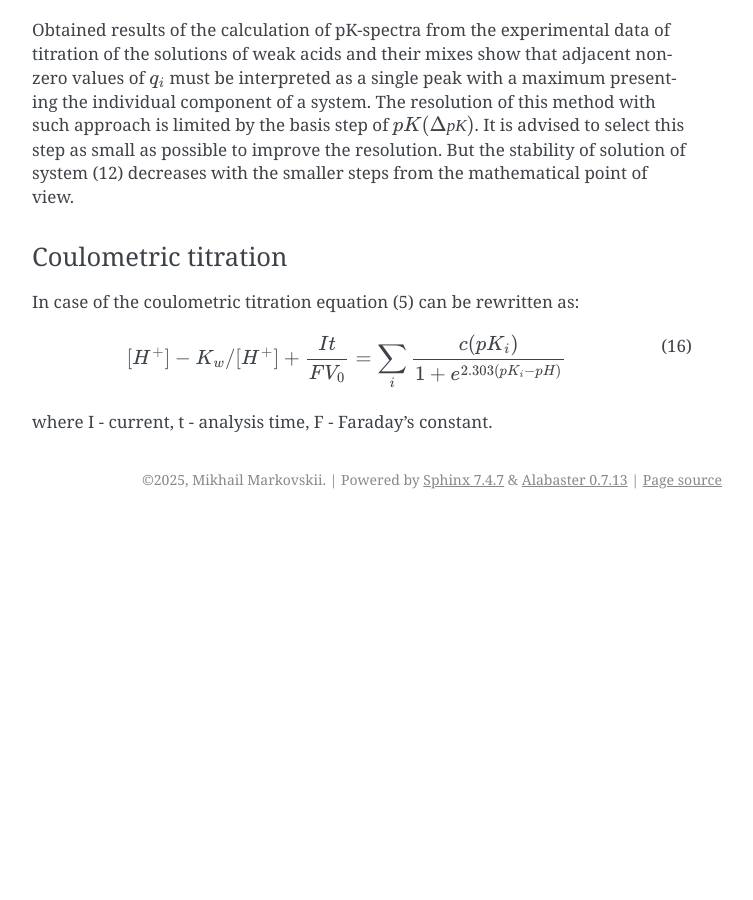
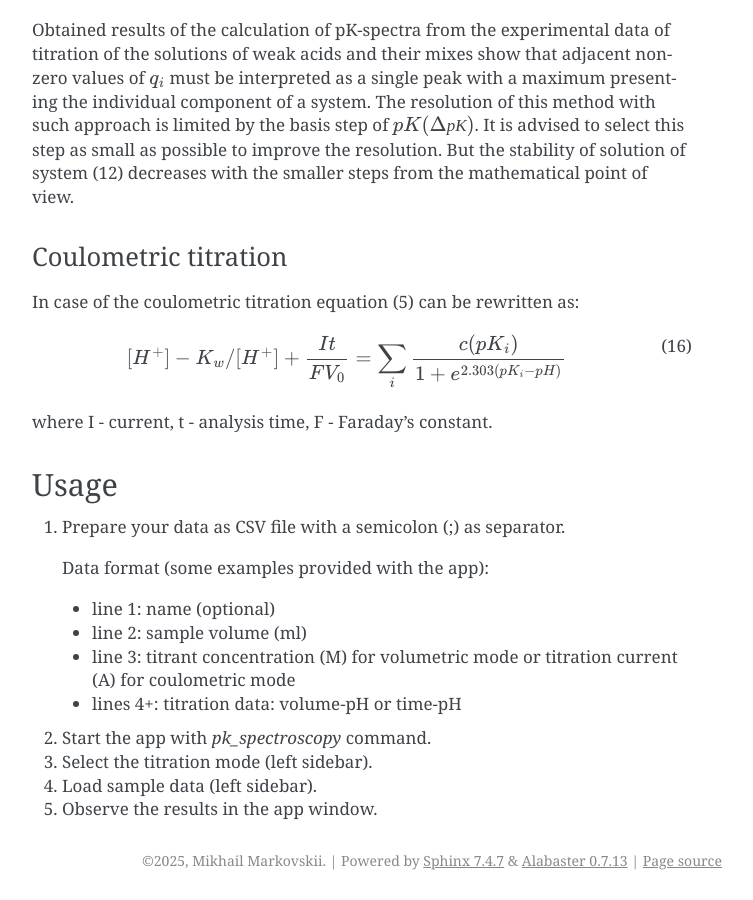
Before and after one commit to Sciencealone/pk_spectroscopy, a Sphinx documentation site: the page built from docs/index.rst, in a window 1280 px wide and 900 px high, scrolled down 4285 px. Shown: the whole window, without its empty margins (388-1141 px from the left). Built offline with Sphinx 7.4.7, drawn with Linux system fonts in a browser that asks for light colours; before the commit the page ends 4804 px from its top, so only the background shows below that.

Commit message:
Documentation updated with instructions for the app.

```diff
--- a/docs/index.rst
+++ b/docs/index.rst
@@ -148,6 +148,25 @@ where I - current,
 t - analysis time,
 F - Faraday's constant.
 
+Usage
+=====
+
+1. Prepare your data as CSV file with a semicolon (;) as separator.
+
+  Data format (some examples provided with the app):
+
+  - line 1: name (optional)
+  - line 2: sample volume (ml)
+  - line 3: titrant concentration (M) for volumetric mode or titration current (A) for coulometric mode
+  - lines 4+: titration data: volume-pH or time-pH
+
+2. Start the app with `pk_spectroscopy` command.
+
+3. Select the titration mode (left sidebar).
+
+4. Load sample data (left sidebar).
+
+5. Observe the results in the app window.
 
 .. toctree::
    :maxdepth: 2
```
